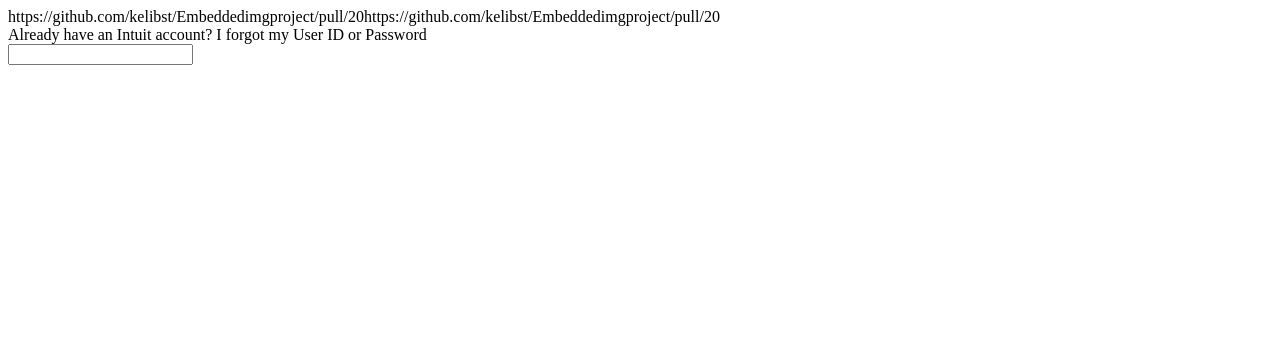
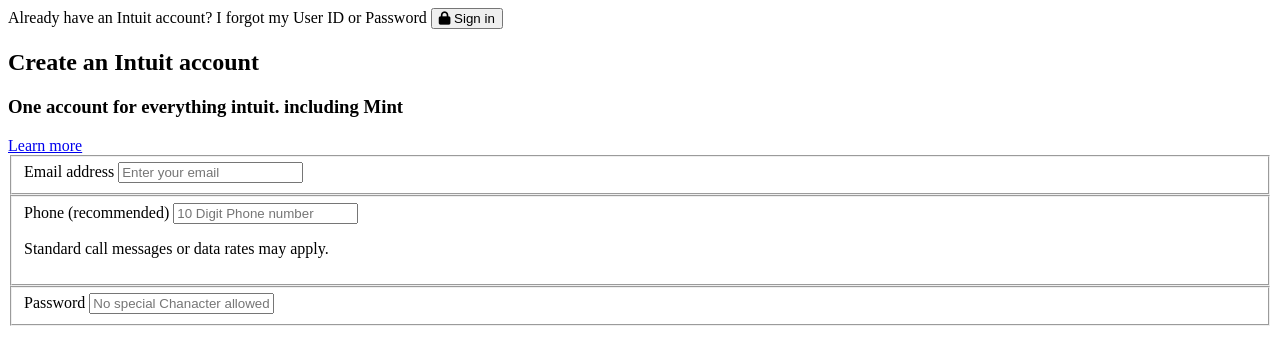
Before and after one commit to Bluette1/SignupForm, a plain HTML site: page index.html in a window 1280 px wide. Drawn offline with Linux system fonts and the light colour scheme.

Commit message:
added to the html markup

```diff
--- a/index.html
+++ b/index.html
@@ -1,4 +1,4 @@
-https://github.com/kelibst/Embeddedimgproject/pull/20https://github.com/kelibst/Embeddedimgproject/pull/20<!DOCTYPE html>
+<!DOCTYPE html>
 <html lang="en">
 <head>
     <meta charset="UTF-8">
@@ -9,14 +9,43 @@
     <script src="https://kit.fontawesome.com/5e0cee5c01.js" crossorigin="anonymous"></script>
 </head>
 <body>
+    <!-- header of the page goes here -->
     <header>
         <div class="header-container">
             <span class="line-top">Already have an Intuit account?</span>
             <span class="line-bottom">I forgot my User ID or Password</span>
-            <div class="signin-container">
-                <input type="text" class="btn">
-            </div>
+            <button>
+                <i class="fas fa-lock"></i>
+                Sign in
+            </button>
         </div>
     </header>
+    <main>
+        <section class="form-container">
+            <!-- logo item are here -->
+            <div class="logo-container">
+
+            </div>
+            <!-- form item are here -->
+            <form method="post">
+                <h2 class="form-header">Create an Intuit account</h2>
+                <h3 class="form-sub-header">One account for everything intuit. including Mint</h3>
+                <a href="#" class="primary-link">Learn more</a>
+                <fieldset>
+                    <label for="email" class="form-label">Email address</label>
+                    <input type="email" name="email" class="form-input" placeholder="Enter your email" required>
+                </fieldset>
+                <fieldset>
+                    <label for="phone" class="form-label">Phone (recommended)</label>
+                    <input type="text" name="phone" class="form-input" placeholder="10 Digit Phone number">
+                    <p class="info">Standard call messages or data rates may apply.</p>
+                </fieldset>
+                <fieldset>
+                    <label for="Password" class="form-label">Password</label>
+                    <input type="password" name="password" class="form-input" placeholder="No special Chanacter allowed" required>
+                </fieldset>
+            </form>
+        </section>
+    </main>
 </body>
 </html>
```
